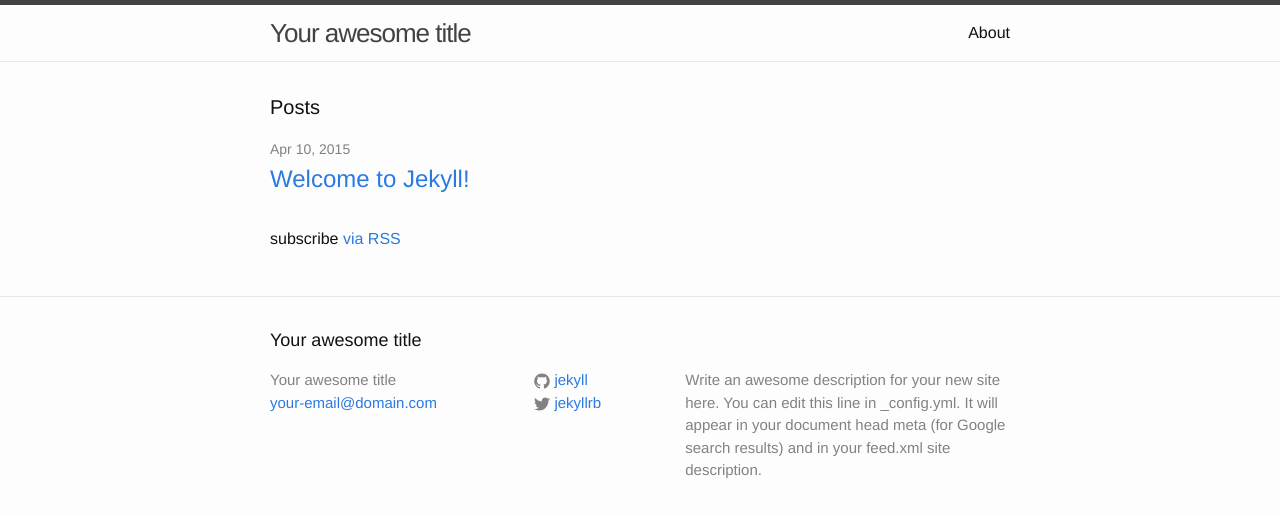
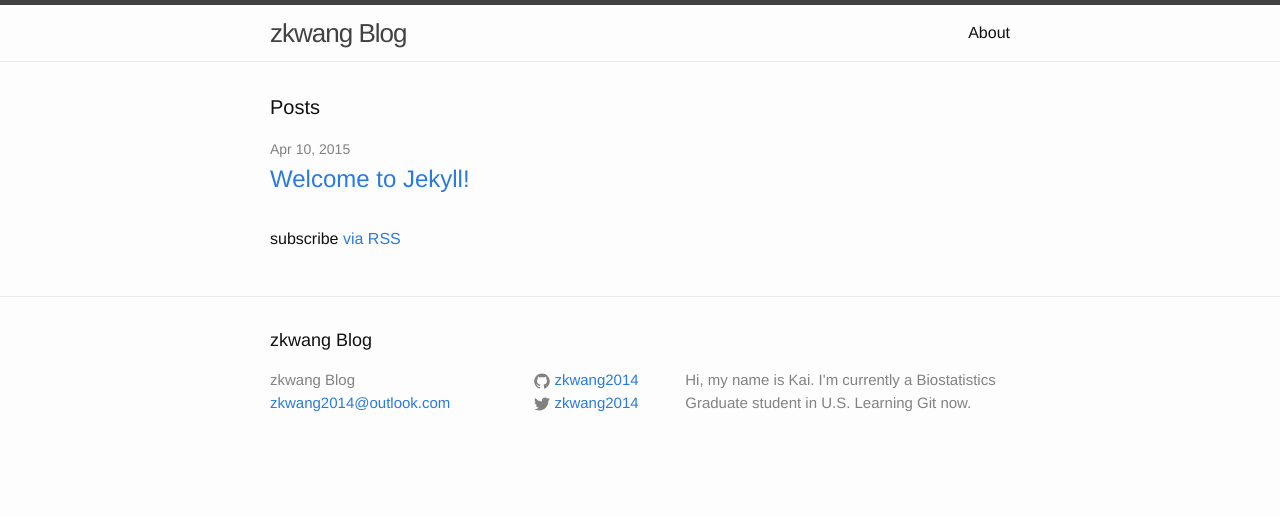
Before and after one commit to zkwang2014/zkwang2014.github.com, a Jekyll site: the page built from index.html, in a window 1280 px wide. Shown: the top 517 px of the page. Built offline with Jekyll 4.4.1, drawn with Linux system fonts in a browser that asks for light colours.

Commit message:
update config
update

```diff
--- a/_config.yml
+++ b/_config.yml
@@ -1,14 +1,12 @@
 # Site settings
-title: Your awesome title
-email: your-email@domain.com
+title: zkwang Blog
+email: zkwang2014@outlook.com
 description: > # this means to ignore newlines until "baseurl:"
-  Write an awesome description for your new site here. You can edit this
-  line in _config.yml. It will appear in your document head meta (for
-  Google search results) and in your feed.xml site description.
+  Hi, my name is Kai. I'm currently a Biostatistics Graduate student in U.S. Learning Git now.
 baseurl: "" # the subpath of your site, e.g. /blog/
-url: "http://yourdomain.com" # the base hostname & protocol for your site
-twitter_username: jekyllrb
-github_username:  jekyll
+url: "http://zkwang.org" # the base hostname & protocol for your site
+twitter_username: zkwang2014
+github_username:  zkwang2014
 
 # Build settings
 markdown: kramdown
```
